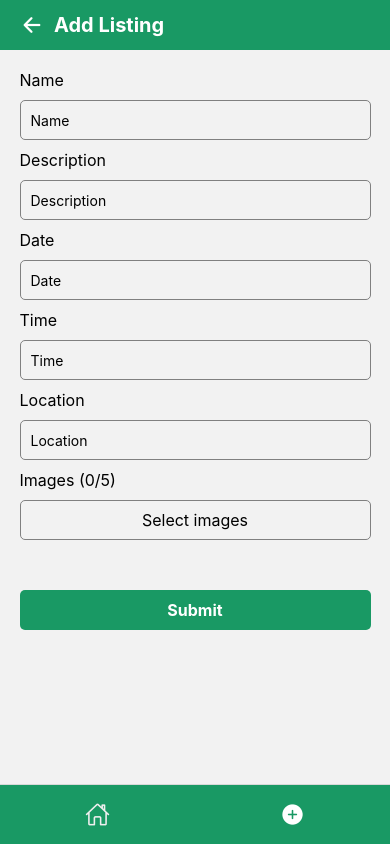
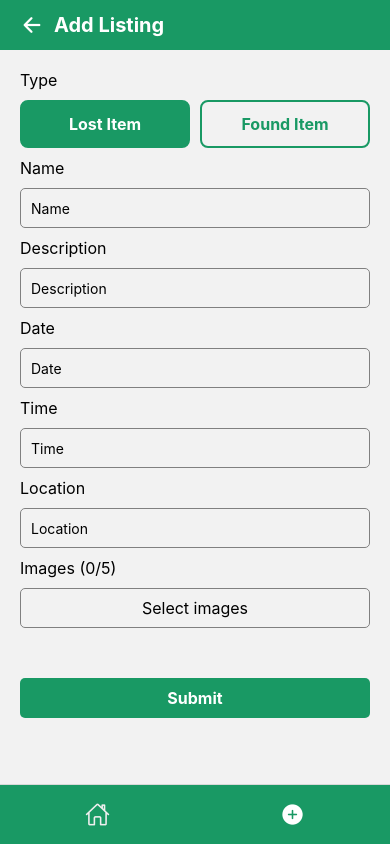
Before and after one commit to KarlSalvacion/final-project-group-4-mobapp, a React Native app: screen /AddListing in a window 390 px wide. Built offline with nearby package versions, Linux system fonts and the light colour scheme.

Commit message:
added lost or found listing type, changed contentContainer to scrollview, minor changes

```diff
--- a/package.json
+++ b/package.json
@@ -15,6 +15,7 @@
     "@react-navigation/stack": "^6.3.20",
     "expo": "~53.0.9",
     "expo-image-picker": "~16.1.4",
+    "expo-location": "~18.1.4",
     "expo-status-bar": "~2.2.3",
     "formik": "^2.4.6",
     "lodash": "^4.17.21",
@@ -26,8 +27,8 @@
     "react-native-screens": "~4.10.0",
     "react-native-svg": "15.11.2",
     "use-isomorphic-layout-effect": "^1.2.0",
-    "yup": "^1.6.1",
-    "expo-location": "~18.1.4"
+    "uuid": "^11.1.0",
+    "yup": "^1.6.1"
   },
   "devDependencies": {
     "@babel/core": "^7.25.2",
--- a/src/components/ListingCard.tsx
+++ b/src/components/ListingCard.tsx
@@ -31,6 +31,9 @@ const ListingCard = ({ listing, onPress }: ListingCardProps) => {
                 <Text style={stylesListingCard.description} numberOfLines={2}>
                     {listing.description}
                 </Text>
+                <Text style={stylesListingCard.typeText}>
+                    {listing.listingType}
+                </Text>
                 <View style={stylesListingCard.detailsContainer}>
                     <Ionicons name="location" style={stylesListingCard.icon} />
                     <Text style={stylesListingCard.locationText} numberOfLines={1}>
--- a/src/context/ListingContext.tsx
+++ b/src/context/ListingContext.tsx
@@ -1,7 +1,11 @@
 import React, { createContext, useContext, useState } from 'react';
+import { v4 as uuidv4 } from 'uuid';
+
+export type ListingType = 'lost' | 'found';
 
 export type Listing = {
     id: string;
+    listingType: ListingType;
     name: string;
     description: string;
     date: string;
@@ -23,7 +27,7 @@ export const ListingProvider = ({ children }: { children: React.ReactNode }) =>
     const addListing = (listing: Omit<Listing, 'id'>) => {
         const newListing: Listing = {
             ...listing,
-            id: Date.now().toString(), // Simple ID generation
+            id: uuidv4(),
         };
         setListings(prev => [...prev, newListing]);
     };
--- a/src/screens/AddListingScreen.tsx
+++ b/src/screens/AddListingScreen.tsx
@@ -10,7 +10,7 @@ import * as ImagePicker from 'expo-image-picker';
 import ImagePreview from '../components/ImagePreview';
 import { validationSchema } from '../validation/ValidationSchema';
 import { useListings } from '../context/ListingContext';
-
+import { ListingType } from '../context/ListingContext';
 
 type RootStackParamList = {
     Home: undefined;
@@ -18,6 +18,7 @@ type RootStackParamList = {
 };
 
 type FormValues = {
+    listingType: ListingType;
     name: string;
     description: string;
     date: string;
@@ -46,7 +47,6 @@ const AddListingScreen = () => {
         );
     };
 
-
     return (
         <View style={stylesAddListingScreen.mainContainer}>
             <View style={stylesAddListingScreen.headerContainer}>
@@ -60,9 +60,15 @@ const AddListingScreen = () => {
             </View>
 
             <View style={stylesAddListingScreen.contentContainer}>
+                <ScrollView
+                    style={stylesAddListingScreen.scrollContainer}
+                    showsVerticalScrollIndicator={false}
+                    contentContainerStyle={{paddingBottom: 20}}
+                >
                     <View style={stylesAddListingScreen.formContainer}>
                         <Formik
                             initialValues={{
+                                listingType: 'lost' as ListingType,
                                 name: '',
                                 description: '',
                                 date: '',
@@ -75,6 +81,7 @@ const AddListingScreen = () => {
                                 handleSubmit(values);
                                 resetForm({
                                     values: {
+                                        listingType: 'lost' as ListingType,
                                         name: '',
                                         description: '',
                                         date: '',
@@ -110,7 +117,49 @@ const AddListingScreen = () => {
 
                                 return (
                                     <TouchableWithoutFeedback onPress={Keyboard.dismiss}>
+
                                             <View style={stylesAddListingScreen.form}>
+                                                <View style={stylesAddListingScreen.formRow}>
+                                                    <Text style={stylesAddListingScreen.label}>Type</Text>
+                                                <View style={stylesAddListingScreen.typeToggleContainer}>
+                                                    <TouchableOpacity
+                                                        style={[
+                                                            stylesAddListingScreen.typeToggleButton,
+                                                            values.listingType === 'lost'
+                                                                ? stylesAddListingScreen.typeToggleActive
+                                                                : stylesAddListingScreen.typeToggleInactive
+                                                        ]}
+                                                        onPress={() => setFieldValue('listingType', 'lost')}
+                                                    >
+                                                        <Text style={[
+                                                            stylesAddListingScreen.typeToggleText,
+                                                            values.listingType === 'lost'
+                                                                ? stylesAddListingScreen.typeToggleTextActive
+                                                                : stylesAddListingScreen.typeToggleTextInactive
+                                                        ]}>
+                                                            Lost Item
+                                                        </Text>
+                                                    </TouchableOpacity>
+                                                    <TouchableOpacity
+                                                        style={[
+                                                            stylesAddListingScreen.typeToggleButton,
+                                                            values.listingType === 'found'
+                                                                ? stylesAddListingScreen.typeToggleActive
+                                                                : stylesAddListingScreen.typeToggleInactive
+                                                        ]}
+                                                        onPress={() => setFieldValue('listingType', 'found')}
+                                                    >
+                                                        <Text style={[
+                                                            stylesAddListingScreen.typeToggleText,
+                                                            values.listingType === 'found'
+                                                                ? stylesAddListingScreen.typeToggleTextActive
+                                                                : stylesAddListingScreen.typeToggleTextInactive
+                                                        ]}>
+                                                            Found Item
+                                                        </Text>
+                                                    </TouchableOpacity>
+                                                </View>
+                                                </View>
                                                 <View style={stylesAddListingScreen.formRow}>
                                                     <Text style={stylesAddListingScreen.label}>Name</Text>
                                                     <TextInput
@@ -211,6 +260,8 @@ const AddListingScreen = () => {
                             }}
                         </Formik>
                     </View>
+                </ScrollView>
+
             </View>
         </View>
     );
--- a/src/screens/DetailedItemListingScreen.tsx
+++ b/src/screens/DetailedItemListingScreen.tsx
@@ -1,6 +1,8 @@
 import React from 'react';
 import { View, Text } from 'react-native';
 import { stylesDetailedItemListing } from '../styles/StylesDetailedItemListing';
+
+
 
 const DetailedItemListingScreen = () => {
     return (
--- a/src/styles/StylesAddListingScreen.ts
+++ b/src/styles/StylesAddListingScreen.ts
@@ -31,14 +31,23 @@ export const stylesAddListingScreen = StyleSheet.create({
         flex: 1,
         width: '100%',
         alignItems: 'center',
+        paddingTop: 0,
+    },
+
+    scrollContainer: {
         paddingTop: 20,
+        flex: 1,
+        width: '100%',
+        paddingHorizontal: 20,
+        paddingVertical: 20,
     },
 
     formContainer: {
-        width: '90%',
+        width: '100%',
         alignItems: 'center',
         justifyContent: 'center',
     },
+
 
     form: {
         width: '100%',
@@ -116,4 +125,36 @@ export const stylesAddListingScreen = StyleSheet.create({
         flexDirection: 'row',
         marginTop: 10,
     },
+
+    typeToggleContainer: {
+        flexDirection: 'row',
+        width: '100%',
+        gap: 10,
+    },
+    typeToggleButton: {
+        flex: 1,
+        padding: 12,
+        borderRadius: 8,
+        alignItems: 'center',
+        justifyContent: 'center',
+        borderWidth: 2,
+    },
+    typeToggleActive: {
+        backgroundColor: 'rgb(25, 153, 100)',
+        borderColor: 'rgb(25, 153, 100)',
+    },
+    typeToggleInactive: {
+        backgroundColor: 'transparent',
+        borderColor: 'rgb(25, 153, 100)',
+    },
+    typeToggleText: {
+        fontSize: 16,
+        fontWeight: 'bold',
+    },
+    typeToggleTextActive: {
+        color: 'white',
+    },
+    typeToggleTextInactive: {
+        color: 'rgb(25, 153, 100)',
+    },
 });
--- a/src/styles/components/StylesListingCard.ts
+++ b/src/styles/components/StylesListingCard.ts
@@ -46,6 +46,12 @@ export const stylesListingCard = StyleSheet.create({
         gap: 8,
         marginTop: 4,
     },
+
+    typeText: {
+        fontSize: 14,
+        color: '#666',
+    },
+
     locationText: {
         fontSize: 14,
         color: '#666',
--- a/src/validation/ValidationSchema.tsx
+++ b/src/validation/ValidationSchema.tsx
@@ -1,6 +1,7 @@
 import * as Yup from 'yup';
 
 export const validationSchema = Yup.object().shape({
+    listingType: Yup.string().oneOf(['lost', 'found'], 'Type must be either lost or found').required('Type is required'),
     name: Yup.string().required('Name is required'),
     description: Yup.string().required('Description is required'),
     date: Yup.string().required('Date is required'),
```
Also changed, not shown: 1 other file (tests, documents, lock files or other folders). Lines whose indentation alone changed are shown as unchanged.
